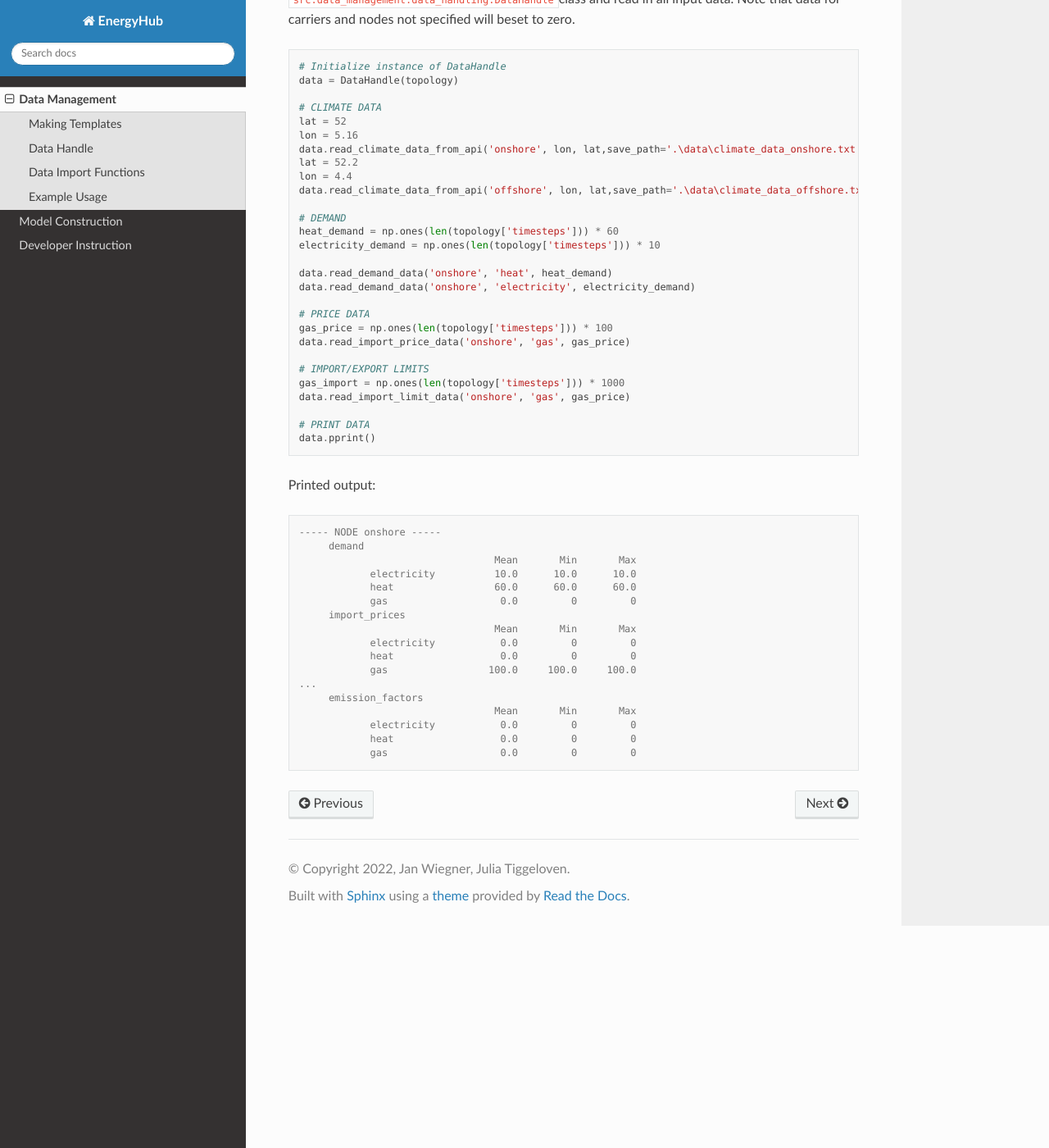
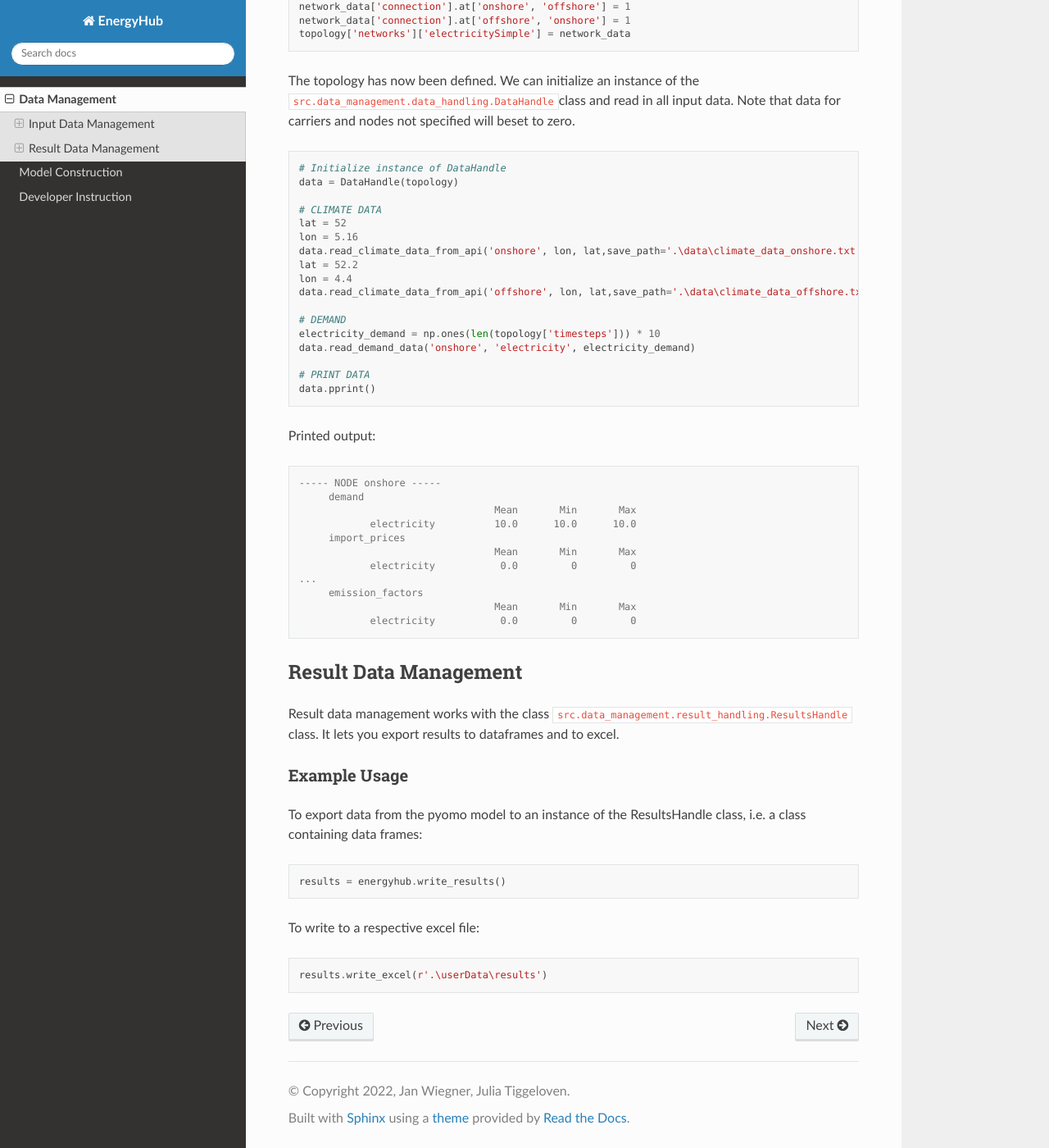
Before and after one commit to UU-ER/AdOpT-NET0, a Sphinx documentation site: the page built from docs/source/DataManagement.rst, in a window 1280 px wide and 1400 px high, scrolled down 1149 px. Shown: the whole window at 82% size. Built offline with Sphinx 7.4.7 and the Read the Docs theme 2.0.0, drawn with Linux system fonts in a browser that asks for light colours; pages that are not in the unit, such as notebooks, are missing from menus; some of the changed text lies outside the part shown.

Commit message:
Added docu

```diff
--- a/docs/source/DataManagement.rst
+++ b/docs/source/DataManagement.rst
@@ -1,6 +1,9 @@
 Data Management
 =====================================
-Data management works with the class ``src.data_management.data_handling.DataHandle`` class. It lets you import
+
+Input Data Management
+-----------------------
+Input data management works with the class ``src.data_management.data_handling.DataHandle`` class. It lets you import
 and manage input data. The module ``src.data_management.create_templates`` contains functions
 creating empty templates for specifiying the system topology and network. The module
 ``src.data_management.import_functions`` contains functions importing data from external
@@ -15,7 +18,7 @@ sources.
 
 
 Example Usage
----------------
+^^^^^^^^^^^^^^^^
 Fist, we create an empty topology and fill it with a system design. Hereby note:
 
 - Node names can be chosen freely
@@ -30,12 +33,13 @@ Fist, we create an empty topology and fill it with a system design. Hereby note:
 
     topology = {}
     topology['timesteps'] = pd.date_range(start=str(modeled_year)+'-01-01 00:00', end=str(modeled_year)+'-12-31 23:00', freq='1h')
+
     topology['timestep_length_h'] = 1
-    topology['carriers'] = ['electricity', 'heat', 'gas']
+    topology['carriers'] = ['electricity']
     topology['nodes'] = ['onshore', 'offshore']
     topology['technologies'] = {}
-    topology['technologies']['onshore'] = ['PV', 'Furnace_NG', 'battery']
-    topology['technologies']['offshore'] = ['WT_OS_11000']
+    topology['technologies']['onshore'] = ['battery', 'PV']
+    topology['technologies']['offshore'] = []
 
 Let's create an electricity network connecting the onshore and offshore node:
 
@@ -68,19 +74,8 @@ set to zero.
     data.read_climate_data_from_api('offshore', lon, lat,save_path='.\data\climate_data_offshore.txt')
 
     # DEMAND
-    heat_demand = np.ones(len(topology['timesteps'])) * 60
     electricity_demand = np.ones(len(topology['timesteps'])) * 10
-
-    data.read_demand_data('onshore', 'heat', heat_demand)
     data.read_demand_data('onshore', 'electricity', electricity_demand)
-
-    # PRICE DATA
-    gas_price = np.ones(len(topology['timesteps'])) * 100
-    data.read_import_price_data('onshore', 'gas', gas_price)
-
-    # IMPORT/EXPORT LIMITS
-    gas_import = np.ones(len(topology['timesteps'])) * 1000
-    data.read_import_limit_data('onshore', 'gas', gas_price)
 
     # PRINT DATA
     data.pprint()
@@ -93,16 +88,31 @@ Printed output:
 	 demand
 		                     Mean       Min       Max
 		electricity          10.0      10.0      10.0
-		heat                 60.0      60.0      60.0
-		gas                   0.0         0         0
 	 import_prices
 		                     Mean       Min       Max
 		electricity           0.0         0         0
-		heat                  0.0         0         0
-		gas                 100.0     100.0     100.0
     ...
 	 emission_factors
 		                     Mean       Min       Max
 		electricity           0.0         0         0
-		heat                  0.0         0         0
-		gas                   0.0         0         0
+
+
+Result Data Management
+-----------------------
+Result data management works with the class ``src.data_management.result_handling.ResultsHandle``
+class. It lets you export results to dataframes and to excel.
+
+Example Usage
+^^^^^^^^^^^^^^^^
+To export data from the pyomo model to an instance of the ResultsHandle class, i.e. a class containing
+data frames:
+
+.. testcode::
+
+    results = energyhub.write_results()
+
+To write to a respective excel file:
+
+.. testcode::
+
+    results.write_excel(r'.\userData\results')
--- a/main.py
+++ b/main.py
@@ -57,7 +57,7 @@ electricity_demand = np.ones(len(topology['timesteps'])) * 10
 data.read_demand_data('onshore', 'electricity', electricity_demand)
 
 # PRINT DATA
-# data.pprint()
+data.pprint()
 
 # READ TECHNOLOGY AND NETWORK DATA
 data.read_technology_data()
@@ -79,8 +79,6 @@ energyhub.solve_model()
 results = energyhub.write_results()
 results.write_excel(r'.\userData\results')
 
-# Todo: Include documentation of result handling
-
 # # Add technology to model and solve again
 # energyhub.add_technology_to_node('onshore', ['WT_OS_11000'])
 # energyhub.construct_balances()
```
Also changed, not shown: other parts of docs/source/DataManagement.rst (+4 -2 lines).
